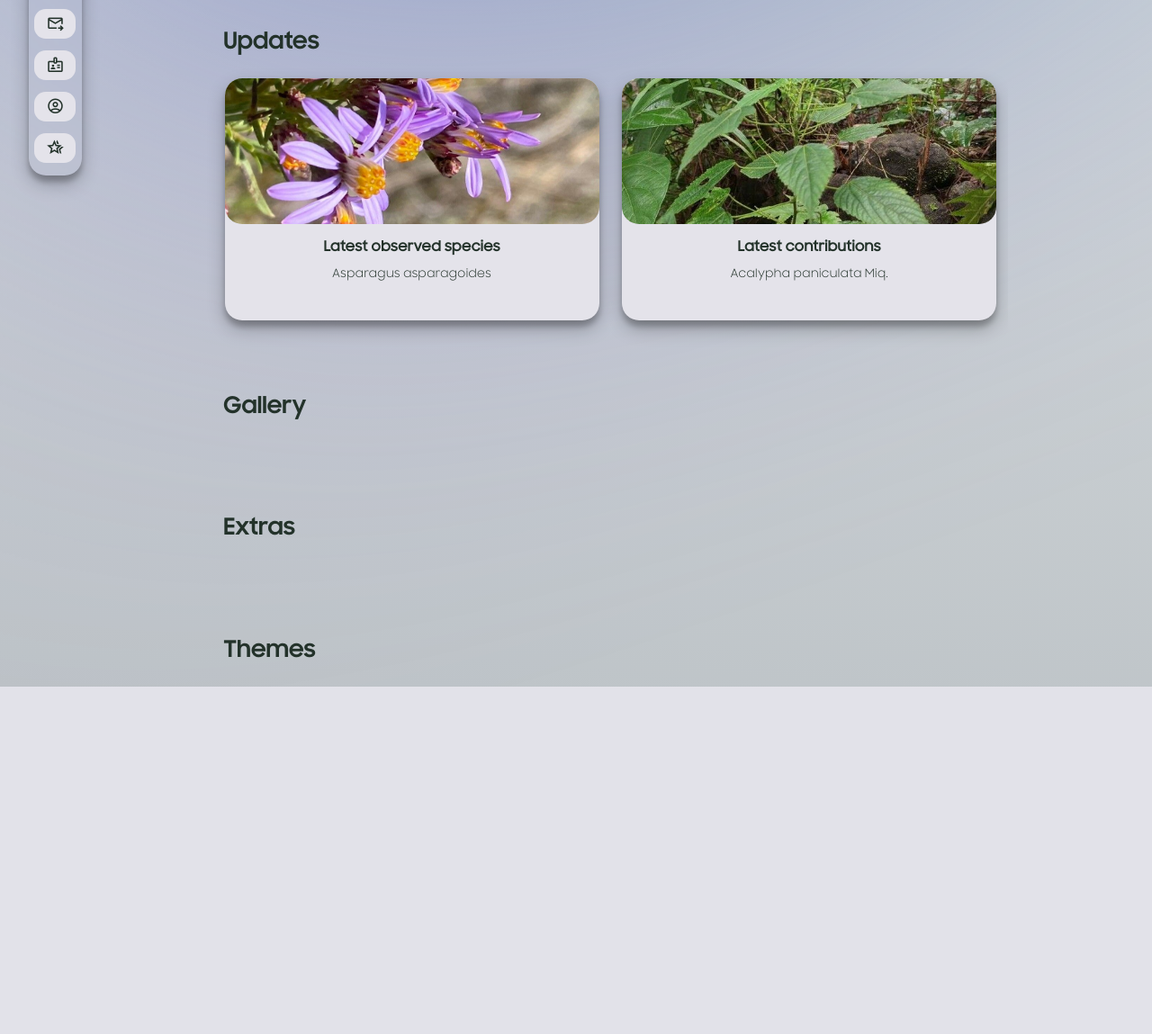
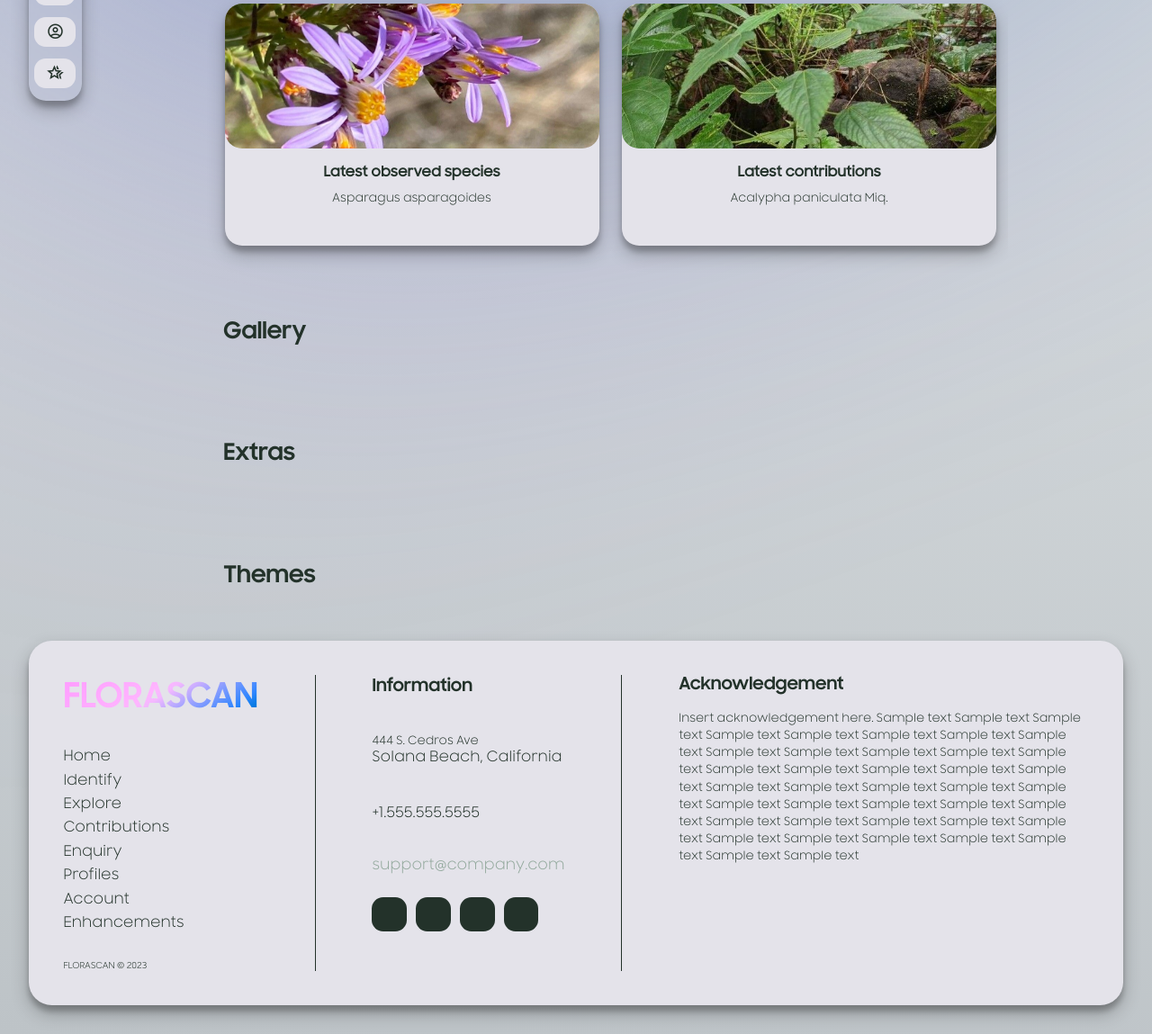
Before and after one commit to darklorddad/Swinburne_COS10026_CTIP_Assignment_2, a PHP site: page / in a window 1280 px wide. Shown: the part 968-2117 px from the top of the page at 90% size. Before the commit the page ends 1731 px from the top, so only its background shows below. Run offline with PHP 8.4, Linux system fonts and the light colour scheme.

Commit message:
dld 48 half ass nav bar

```diff
--- a/assign1/index.html
+++ b/assign1/index.html
@@ -21,7 +21,7 @@
             <div class = "dld_background_gradient"></div>
         </div>
 
-        <nav class = "dld_top_navigation_bar">
+        <!-- <nav class = "dld_top_navigation_bar">
             <ul>
                 <li class="dld_top_navigation_bar_item_first">
                     <a href="index.html" class="dld_top_navigation_bar_link">
@@ -113,7 +113,7 @@
                     </a>
                 </li>
             </ul>
-        </nav>
+        </nav> -->
 
         <div class = "dld_section_1">
             <nav>
@@ -252,5 +252,64 @@
                 </div>
             </div>
         </div>
+
+        <footer class = "dld_footer">
+			<div class = "dld_footer_left">
+				<h1>FLORASCAN</h1>
+
+				<p class = "dld_footer_navigation">
+                    <a href = "index.html" class = "dld_link_1">Home</a>
+                    <a href = "identify.html">Identify</a>
+                    <a href = "explore.html">Explore</a>
+                    <a href = "contributions.html">Contributions</a>
+                    <a href = "enquiry.html">Enquiry</a>
+                    <a href = "profile_czy.html">Profiles</a>
+                    <a href = "login.html">Account</a>
+                    <a href = "enhancements.html">Enhancements</a>
+                </p>
+
+				<p class = "dld_footer_company_name">FLORASCAN © 2023</p>
+			</div>
+
+            <div class = "dld_footer_text_divider"></div>
+
+			<div class = "dld_footer_center">
+                <p class = "dld_footer_center_information">Information</p>
+				<div>
+					<i class = "fa fa-map-marker"></i>
+					<p><span>444 S. Cedros Ave</span> Solana Beach, California</p>
+				</div>
+
+				<div>
+					<i class = "fa fa-phone"></i>
+					<p>+1.555.555.5555</p>
+				</div>
+
+				<div>
+					<i class = "fa fa-envelope"></i>
+					<p><a href="mailto:support@company.com">support@company.com</a></p>
+				</div>
+
+                <div class = "dld_footer_icons">
+					<a href = "#"><i class = "fa fa-facebook"></i></a>
+					<a href = "#"><i class = "fa fa-twitter"></i></a>
+					<a href = "#"><i class = "fa fa-linkedin"></i></a>
+					<a href = "#"><i class = "fa fa-github"></i></a>
+				</div>
+			</div>
+
+            <div class = "dld_footer_text_divider"></div>
+
+			<div class = "dld_footer_right">
+				<p class = "dld_footer_company_about">
+					<span>Acknowledgement</span>
+					Insert acknowledgement here.
+                    Sample text Sample text Sample text Sample text Sample text Sample text Sample text Sample text Sample text Sample text
+                    Sample text Sample text Sample text Sample text Sample text Sample text Sample text Sample text Sample text Sample text
+                    Sample text Sample text Sample text Sample text Sample text Sample text Sample text Sample text Sample text Sample text
+                    Sample text Sample text Sample text Sample text Sample text Sample text Sample text Sample text Sample text Sample text
+				</p>
+			</div>
+		</footer>
     </body>
 </html>
--- a/assign1/styles/styles.css
+++ b/assign1/styles/styles.css
@@ -520,6 +520,196 @@
     margin-left: 12.5vw;
 }
 
+@import url(https://fonts.googleapis.com/css?family=Open+Sans:400,500,300,700);
+
+.dld_footer{
+	background: #e4e3ea;
+	box-sizing: border-box;
+	/* width: 100%; */
+	/* text-align: left; */
+	/* font: bold 16px sans-serif; */
+    /* font-family: "dld_samsungsharpsans"; */
+	padding: 3vw 3vw;
+    margin: 2.5vw;
+    width: 95.03%;
+    border-radius: 2vw;
+    box-shadow: 0 0.729vw 1.458vw rgba(0,0,0,0.25), 0 0.52vw 0.52vw rgba(0,0,0,0.22);
+    display: flex;
+    justify-content: space-between;
+    /* align-items: center; */
+}
+
+.dld_footer_left,
+.dld_footer_center,
+.dld_footer_right {
+	display: inline-block;
+	vertical-align: top;
+}
+
+.dld_footer_text_divider {
+    width: 0.052vw;
+    /* height: 21vw; */
+    background-color: #23322a;
+    margin: 0 3vw;
+}
+
+.dld_footer_left {
+	/* width: 33%; */
+    display: flex;
+    flex-direction: column;
+    justify-content: space-between;
+}
+
+.dld_footer h1 {
+    font-size: 3vw;
+    font-family: "dld_samsungsharpsans_bold";
+    background-image: -webkit-linear-gradient(125deg, #f2291b, #f7db25, #84f527);
+    -webkit-background-clip: text;
+    background-clip: text;
+    -webkit-text-fill-color: transparent;
+    animation: dld_footer_hue 15s infinite linear;
+    margin: 0;
+}
+
+@keyframes dld_footer_hue {
+    from {
+        filter: hue-rotate(0deg);
+    }
+    to {
+        filter: hue-rotate(-360deg);
+    }
+}
+
+.dld_footer_navigation {
+	/* margin: 20px 0 12px; */
+	/* padding: 0; */
+    margin: 0;
+    /* margin-top: 0.5vw; */
+    /* margin-bottom: 1vw; */
+    display: flex;
+    flex-direction: column;
+    margin-top: 2.25vw;
+    margin-bottom: 2.25vw;
+}
+
+.dld_footer_navigation a {
+	/* display:inline-block; */
+	/* line-height: 1.8; */
+    /* font-weight:400; */
+	/* text-decoration: none; */
+	/* color:  inherit; */
+    color:  #23322a;
+    margin-top: 0.25vw;
+    margin-bottom: 0.25vw;
+}
+
+.dld_footer_company_name {
+	color:  #23322a;
+	font-size: 0.75vw;
+	margin: 0;
+}
+
+/* .dld_footer_navigation a:before {
+    content: "|";
+    font-weight:300;
+    font-size: 20px;
+    left: 0;
+    color: #fff;
+    display: inline-block;
+    padding-right: 5px;
+}
+
+.dld_footer_navigation .dld_link_1:before {
+    content: none;
+} */
+
+.dld_footer_center{
+	/* width: 33%; */
+}
+
+.dld_footer_center i {
+	background-color:  #23322a;
+	color: #ffffff;
+	font-size: 25px;
+	width: 38px;
+	height: 38px;
+	border-radius: 50%;
+	text-align: center;
+	line-height: 42px;
+	margin: 10px 15px;
+	vertical-align: middle;
+}
+
+.dld_footer_center i.fa-envelope {
+	font-size: 1vw;
+	line-height: 38px;
+    color: #23322a;
+}
+
+.dld_footer_center p {
+	/* display: inline-block; */
+	color: #23322a;
+  /* font-weight:400; */
+	/* vertical-align: middle; */
+	margin:0;
+}
+
+.dld_footer_center_information {
+    font-family: "dld_samsungsharpsans_bold";
+    font-size: 1.5vw;
+}
+
+.dld_footer_center p span {
+	display:block;
+	/* font-weight: normal; */
+	font-size:1vw;
+	/* line-height:2; */
+}
+
+.dld_footer_center p a {
+	color:  #90a79a;
+	/* text-decoration: none; */
+}
+
+.dld_footer_right {
+	width: 40%;
+}
+
+.dld_footer_company_about {
+	line-height: 1.5vw;
+	color:  #23322a;
+	font-size: 1vw;
+	margin: 0;
+}
+
+.dld_footer_company_about span {
+	display: block;
+	color:  #23322a;
+	font-size: 1.5vw;
+	font-family: "dld_samsungsharpsans_bold";
+	margin-bottom: 1.5vw;
+}
+
+.dld_footer_icons {
+	margin-top: 2vw;
+}
+
+.dld_footer_icons a {
+	display: inline-block;
+	width: 3vw;
+	height: 3vw;
+	/* cursor: pointer; */
+	background-color:  #23322a;
+	border-radius: 1vw;
+	/* font-size: 20px; */
+	/* color: #90a79a; */
+	/* text-align: center; */
+	/* line-height: 35px; */
+
+	margin-right: 0.5vw;
+	/* margin-bottom: 5px; */
+}
+
 
 
 /* ------------------------------------------------------------------------------------------------------------------------------------------------------ */
```
